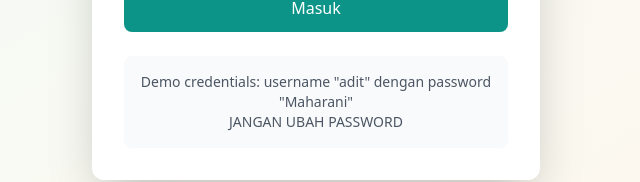
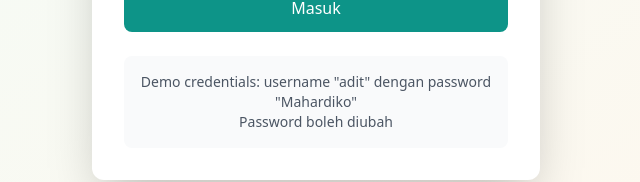
Before and after one commit to jagatix-comp/petshop-repo-FE, a React (Vite) app: page /login in a window 1280 px wide. Shown: the part 524-706 px from the top of the page, without its empty margins (324-964 px from the left). Built offline with nearby package versions, Linux system fonts and the light colour scheme.

Commit message:
fix: update demo credentials and password instructions in Login component

```diff
--- a/src/pages/Login.tsx
+++ b/src/pages/Login.tsx
@@ -127,10 +127,10 @@ export const Login: React.FC = () => {
 
         <div className="mt-6 p-4 bg-gray-50 rounded-lg">
           <p className="text-sm text-gray-600 text-center">
-            Demo credentials: username "adit" dengan password "Maharani"
+            Demo credentials: username "adit" dengan password "Mahardiko"
           </p>
           <p className="text-sm text-gray-600 text-center">
-            JANGAN UBAH PASSWORD
+            Password boleh diubah
           </p>
         </div>
       </div>
```
